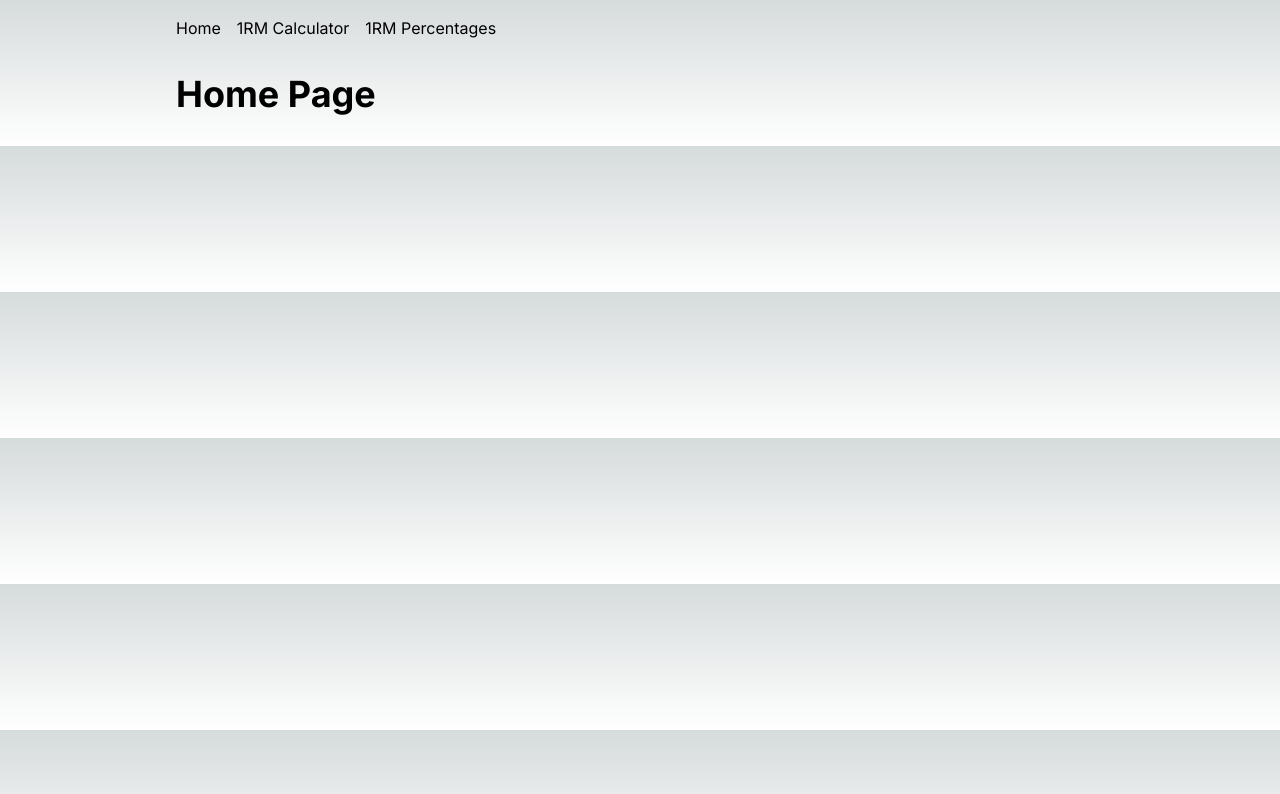
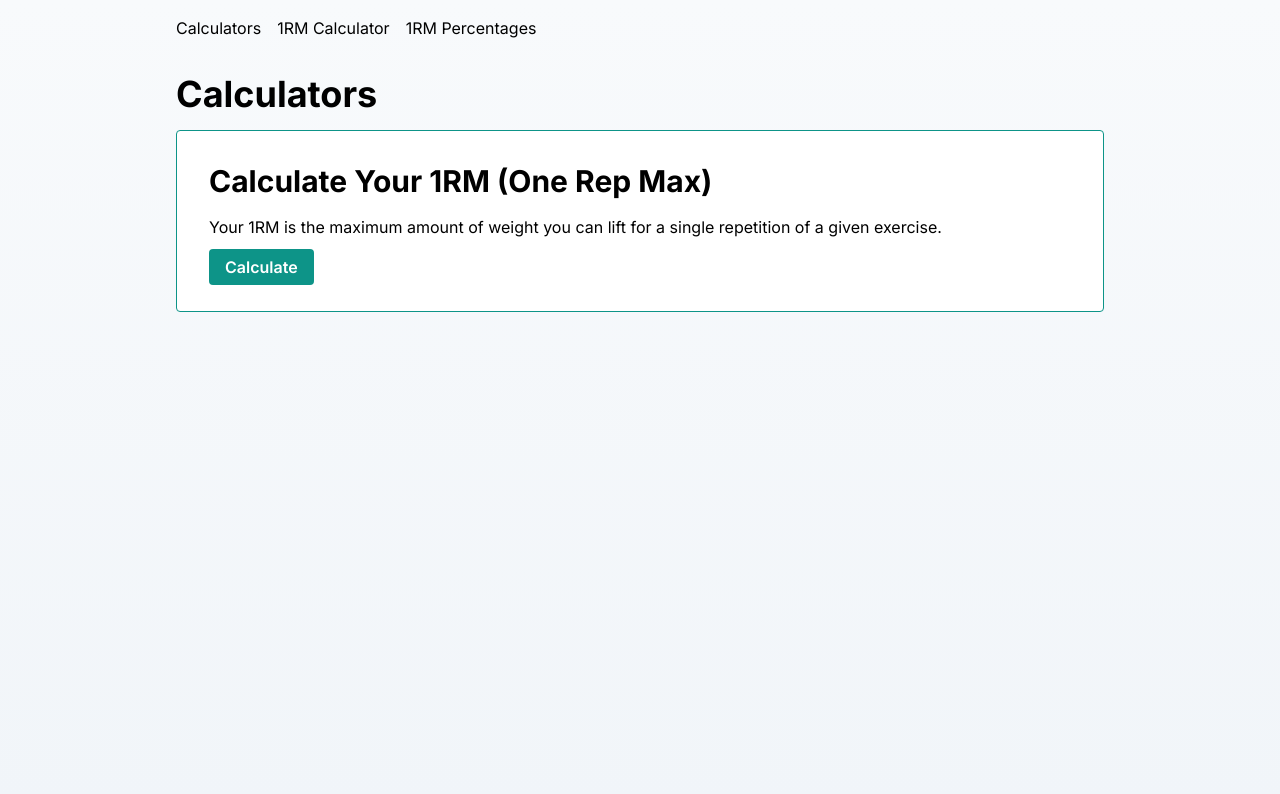
Before and after one commit to andrewgillingham/strength-calculators, a Next.js app: page / in a window 1280 px wide. Shown: the top 794 px of the page. Built offline with nearby package versions, Linux system fonts and the light colour scheme.

Commit message:
refactor: update content and some styles

```diff
--- a/src/app/globals.css
+++ b/src/app/globals.css
@@ -4,8 +4,8 @@
 
 :root {
   --foreground-rgb: 0, 0, 0;
-  --background-start-rgb: 214, 219, 220;
-  --background-end-rgb: 255, 255, 255;
+  --background-start-rgb: theme('colors.slate.50');
+  --background-end-rgb: theme('colors.slate.100');
 }
 
 @media (prefers-color-scheme: dark) {
@@ -18,7 +18,8 @@
 
 body {
   color: rgb(var(--foreground-rgb));
-  background: linear-gradient(to bottom, transparent, rgb(var(--background-end-rgb))) rgb(var(--background-start-rgb));
+  background: linear-gradient(to bottom, transparent, var(--background-end-rgb)) var(--background-start-rgb);
+  min-height: 100dvh;
 }
 
 section {
@@ -27,6 +28,10 @@ section {
 
 h1 {
   @apply text-4xl font-bold mb-4;
+}
+
+h2 {
+  @apply text-3xl font-bold mb-4;
 }
 
 @layer utilities {
@@ -57,6 +62,6 @@ form {
 }
 
 .button {
-  @apply bg-teal-600 rounded py-1 px-3 text-white transition-colors;
+  @apply bg-teal-600 rounded py-2 px-4 text-white transition-colors font-semibold;
   @apply hover:bg-teal-800 focus:bg-teal-800 hover:cursor-pointer;
 }
--- a/src/app/layout.tsx
+++ b/src/app/layout.tsx
@@ -20,7 +20,7 @@ export default function RootLayout({
         <header className="max-w-[960px] mx-auto p-4">
           <nav className="flex gap-4 *:transition *:border-b-2">
             <Link className="hover:text-teal-800 border-b-transparent hover:border-b-teal-800" href="/">
-              Home
+              Calculators
             </Link>
             <Link className="hover:text-teal-800 border-b-transparent hover:border-b-teal-800" href="/one-rm-calculator">
               1RM Calculator
--- a/src/app/one-rm-calculator/page.tsx
+++ b/src/app/one-rm-calculator/page.tsx
@@ -7,11 +7,17 @@ export const metadata: Metadata = {
   description: 'Calculate your one rep max (1RM) using different formulas',
 };
 
+export const PAGE_CONTENT = {
+  title: 'Calculate Your 1RM (One Rep Max)',
+  description: 'Your 1RM is the maximum amount of weight you can lift for a single repetition of a given exercise.',
+  slug: 'one-rm-calculator',
+};
+
 const OneRepMaxCalculatorPage: FunctionComponent = function () {
   return (
     <section>
-      <h1>Calculate Your 1RM (One Rep Max)</h1>
-      <p>Your 1RM is the maximum amount of weight you can lift for a single repetition of a given exercise.</p>
+      <h1>{PAGE_CONTENT.title}</h1>
+      <p>{PAGE_CONTENT.description}</p>
       <OneRepMaxCalculator />
     </section>
   );
--- a/src/app/page.tsx
+++ b/src/app/page.tsx
@@ -1,7 +1,23 @@
+import Link from 'next/link';
+import { PAGE_CONTENT as ONE_RM_PAGE_CONTENT } from './one-rm-calculator/page';
+
+const CALCULATOR_CARDS = [ONE_RM_PAGE_CONTENT];
+
 export default function Home() {
   return (
     <section>
-      <h1>Home Page</h1>
+      <h1>Calculators</h1>
+      {CALCULATOR_CARDS.map((content, i) => (
+        <div className="bg-white rounded p-8 border border-teal-600" key={`calc-card-${i}`}>
+          <h2>{content.title}</h2>
+          <p className="mb-4">{content.description}</p>
+          <p>
+            <Link className="button" href={`/${content.slug}`}>
+              Calculate
+            </Link>
+          </p>
+        </div>
+      ))}
     </section>
   );
 }
```
